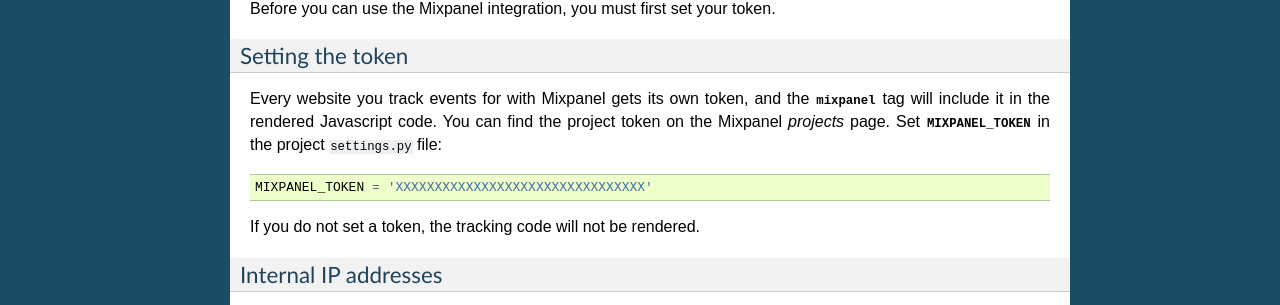
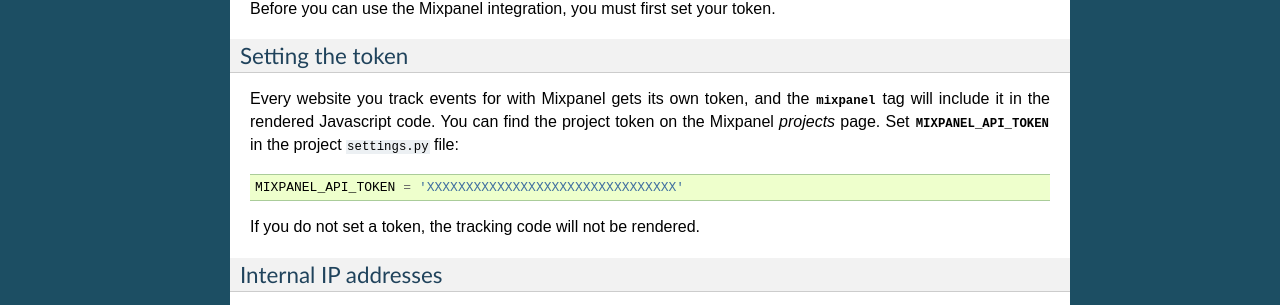
Before and after one commit to jazzband/django-analytical, a Sphinx documentation site: the page built from docs/services/mixpanel.rst, in a window 1280 px wide. Shown: the part 609-914 px from the top of the page. Built offline with Sphinx 7.4.7, drawn with Linux system fonts in a browser that asks for light colours.

Commit message:
Rename MIXPANEL_TOKEN setting
Wes Winham's mixpanel-celery package uses the MIXPANEL_API_TOKEN
setting. Use the same name for the Mixpanel token setting.

```diff
--- a/docs/install.rst
+++ b/docs/install.rst
@@ -131,7 +131,7 @@
 
 * :doc:`Mixpanel <services/mixpanel>`::
 
-	MIXPANEL_TOKEN = '0123456789abcdef0123456789abcdef'
+	MIXPANEL_API_TOKEN = '0123456789abcdef0123456789abcdef'
 
 * :doc:`Optimizely <services/optimizely>`::
 
--- a/docs/services/mixpanel.rst
+++ b/docs/services/mixpanel.rst
@@ -55,9 +55,10 @@
 Every website you track events for with Mixpanel gets its own token,
 and the :ttag:`mixpanel` tag will include it in the rendered Javascript
 code.  You can find the project token on the Mixpanel *projects* page.
-Set :const:`MIXPANEL_TOKEN` in the project :file:`settings.py` file::
+Set :const:`MIXPANEL_API_TOKEN` in the project :file:`settings.py`
+file::
 
-    MIXPANEL_TOKEN = 'XXXXXXXXXXXXXXXXXXXXXXXXXXXXXXXX'
+    MIXPANEL_API_TOKEN = 'XXXXXXXXXXXXXXXXXXXXXXXXXXXXXXXX'
 
 If you do not set a token, the tracking code will not be rendered.
 
```
Also changed, not shown: CHANGELOG.rst (+7 -0 lines), 2 other files.
